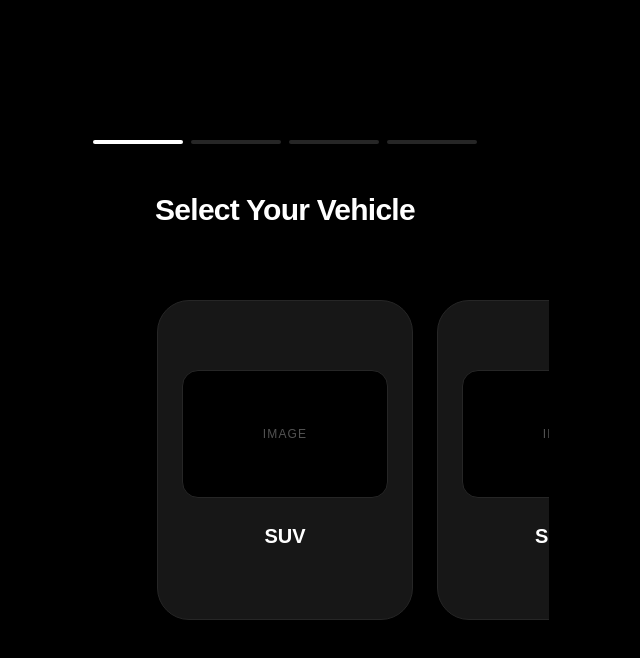
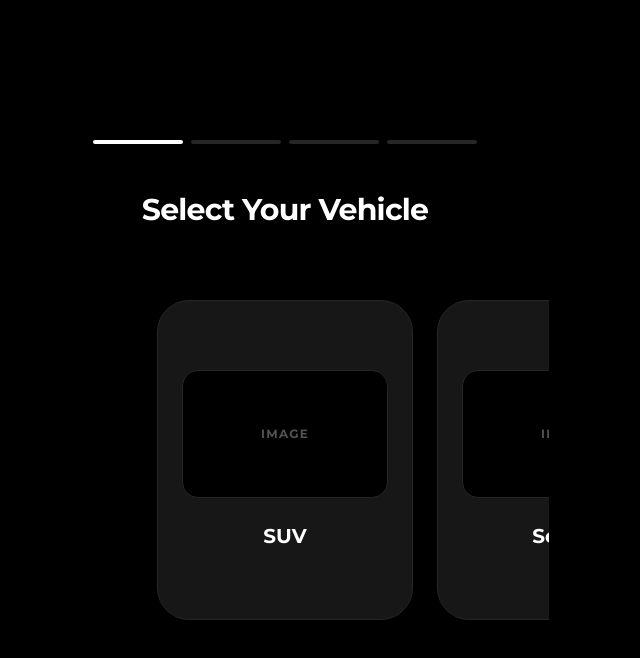
Before and after one commit to arfaa11/autofinder, a Next.js app: page / in a window 1280 px wide. Shown: the top 658 px of the page, without its empty margins (355-995 px from the left). Built offline with nearby package versions, Linux system fonts and the light colour scheme.

Commit message:
add font

```diff
--- a/app/layout.tsx
+++ b/app/layout.tsx
@@ -1,15 +1,12 @@
 import type { Metadata } from "next";
-import { Geist, Geist_Mono } from "next/font/google";
+import { Montserrat } from "next/font/google"; // 1. Import Montserrat
 import "./globals.css";
 
-const geistSans = Geist({
-  variable: "--font-geist-sans",
+// 2. Configure Montserrat
+const montserrat = Montserrat({
   subsets: ["latin"],
-});
-
-const geistMono = Geist_Mono({
-  variable: "--font-geist-mono",
-  subsets: ["latin"],
+  weight: ["700"], // You wanted Montserrat Bold
+  variable: "--font-montserrat",
 });
 
 export const metadata: Metadata = {
@@ -24,10 +21,8 @@ export default function RootLayout({
 }>) {
   return (
     <html lang="en">
-      <body
-        className={`${geistSans.variable} ${geistMono.variable} antialiased bg-black text-white min-h-screen`}
-      >
-        {/* Removed flex, items-center, and justify-center to stop forcing a "card" position */}
+      {/* 3. Apply the font class and font-variable to the html/body */}
+      <body className={`${montserrat.variable} font-sans antialiased`}>
         <main className="w-full">
           {children}
         </main>
```
